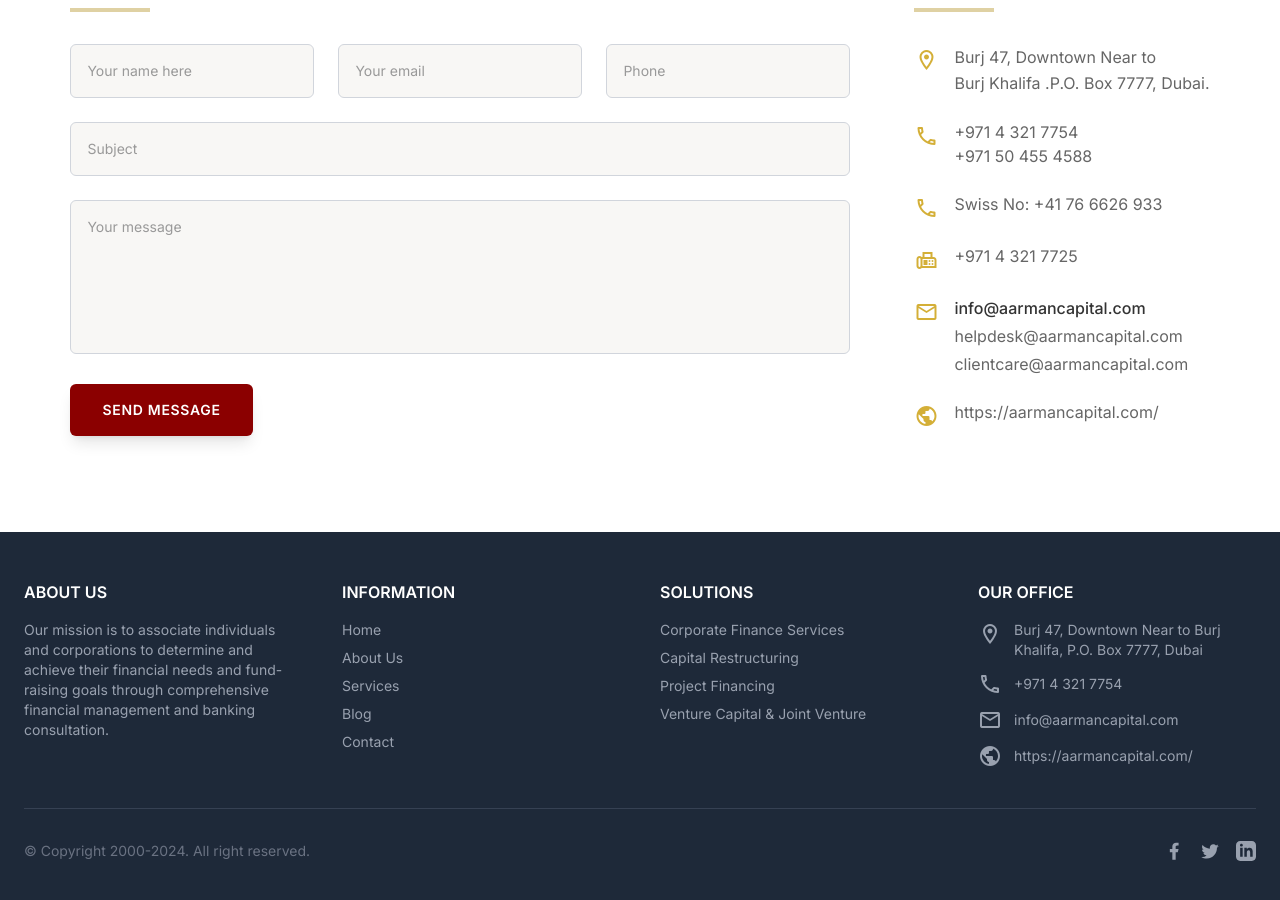
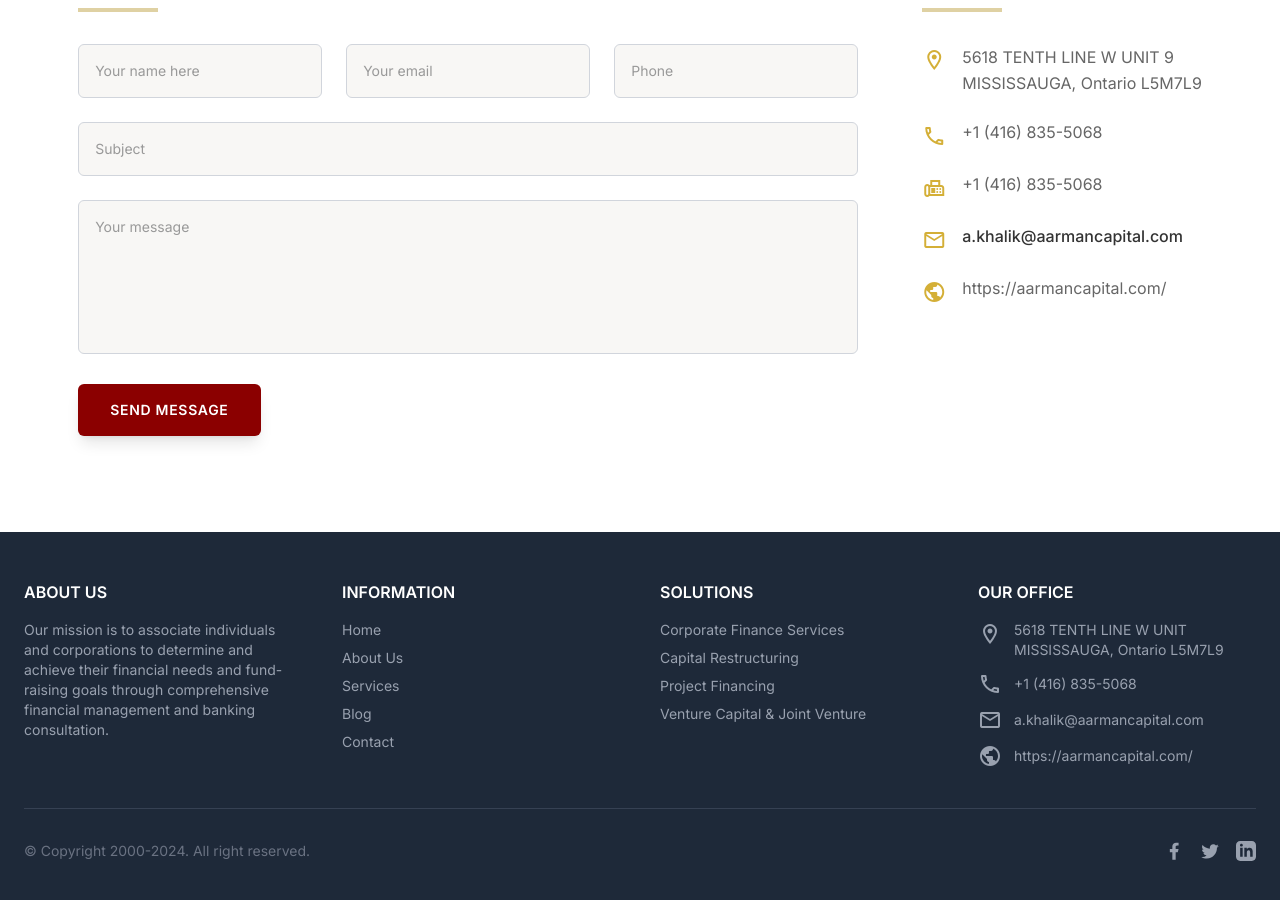
Before and after one commit to varmapenmatsa4567/kings-capital, a Next.js app: page /contact in a window 1280 px wide. Shown: the part 660-1560 px from the top of the page. Built offline with nearby package versions, Linux system fonts and the light colour scheme.

Commit message:
contact details change

```diff
--- a/app/contact/page.tsx
+++ b/app/contact/page.tsx
@@ -99,35 +99,27 @@
                                 <div className="flex items-start">
                                     <span className="material-icons-outlined text-[#D4AF37] mr-4 mt-1">location_on</span>
                                     <p className="leading-relaxed">
-                                        Burj 47, Downtown Near to<br />
-                                        Burj Khalifa .P.O. Box 7777, Dubai.
+                                        5618 TENTH LINE W UNIT 9<br />
+                                        MISSISSAUGA, Ontario L5M7L9
                                     </p>
                                 </div>
 
                                 <div className="flex items-start">
                                     <span className="material-icons-outlined text-[#D4AF37] mr-4 mt-1">phone</span>
                                     <div>
-                                        <p>+971 4 321 7754</p>
-                                        <p>+971 50 455 4588</p>
+                                        <p>+1 (416) 835-5068</p>
                                     </div>
                                 </div>
 
                                 <div className="flex items-start">
-                                    <span className="material-icons-outlined text-[#D4AF37] mr-4 mt-1">call</span>
-                                    <p>Swiss No: +41 76 6626 933</p>
-                                </div>
-
-                                <div className="flex items-start">
                                     <span className="material-icons-outlined text-[#D4AF37] mr-4 mt-1">fax</span>
-                                    <p>+971 4 321 7725</p>
+                                    <p>+1 (416) 835-5068</p>
                                 </div>
 
                                 <div className="flex items-start">
                                     <span className="material-icons-outlined text-[#D4AF37] mr-4 mt-1">email</span>
                                     <div>
-                                        <p className="font-medium text-[#333333]">info@aarmancapital.com</p>
-                                        <p className="mt-1">helpdesk@aarmancapital.com</p>
-                                        <p className="mt-1">clientcare@aarmancapital.com</p>
+                                        <p className="font-medium text-[#333333]">a.khalik@aarmancapital.com</p>
                                     </div>
                                 </div>
 
--- a/components/Footer.tsx
+++ b/components/Footer.tsx
@@ -33,15 +33,16 @@
                         <ul className="space-y-3 text-sm text-gray-400">
                             <li className="flex items-start">
                                 <span className="material-icons-outlined text-lg mr-3 mt-0.5">location_on</span>
-                                <span>Burj 47, Downtown Near to Burj Khalifa, P.O. Box 7777, Dubai</span>
+                                <span>5618 TENTH LINE W UNIT
+                                    MISSISSAUGA, Ontario L5M7L9</span>
                             </li>
                             <li className="flex items-center">
                                 <span className="material-icons-outlined text-lg mr-3">phone</span>
-                                <span>+971 4 321 7754</span>
+                                <span>+1 (416) 835-5068</span>
                             </li>
                             <li className="flex items-center">
                                 <span className="material-icons-outlined text-lg mr-3">email</span>
-                                <span>info@aarmancapital.com</span>
+                                <span>a.khalik@aarmancapital.com</span>
                             </li>
                             <li className="flex items-center">
                                 <span className="material-icons-outlined text-lg mr-3">public</span>
@@ -53,17 +54,17 @@
                 <div className="mt-10 pt-8 border-t border-gray-700 flex flex-col sm:flex-row justify-between items-center text-sm">
                     <p className="text-gray-500">© Copyright 2000-2024. All right reserved.</p>
                     <div className="flex space-x-4 mt-4 sm:mt-0">
-                        <a className="text-gray-400 hover:text-white" href="#">
+                        <a className="text-gray-400 hover:text-white" href="https://www.facebook.com/list2maxrealty/">
                             <svg className="w-5 h-5" fill="currentColor" viewBox="0 0 24 24">
                                 <path d="M14 13.5h2.5l1-4H14v-2c0-1.03 0-2 2-2h1.5V2.14c-.326-.043-1.557-.14-2.857-.14C11.928 2 10 3.657 10 6.7v2.8H7v4h3v9h4v-9z"></path>
                             </svg>
                         </a>
-                        <a className="text-gray-400 hover:text-white" href="#">
+                        <a className="text-gray-400 hover:text-white" href="https://x.com/akhalik16?lang=en">
                             <svg className="w-5 h-5" fill="currentColor" viewBox="0 0 24 24">
                                 <path d="M22.46 6c-.77.35-1.6.58-2.46.67.88-.53 1.56-1.37 1.88-2.38-.83.5-1.75.85-2.72 1.05C18.37 4.5 17.26 4 16 4c-2.35 0-4.27 1.92-4.27 4.29 0 .34.04.67.11.98-3.54-.18-6.69-1.86-8.79-4.45-.37.63-.58 1.37-.58 2.15 0 1.49.76 2.81 1.91 3.58-.7-.02-1.37-.21-1.95-.5v.03c0 2.08 1.48 3.82 3.44 4.21a4.22 4.22 0 0 1-1.93.07 4.28 4.28 0 0 0 4 2.98 8.521 8.521 0 0 1-5.33 1.84c-.34 0-.68-.02-1.02-.06C3.44 20.29 5.7 21 8.12 21 16 21 20.33 14.46 20.33 8.79c0-.19 0-.37-.01-.56.84-.6 1.56-1.36 2.14-2.23z"></path>
                             </svg>
                         </a>
-                        <a className="text-gray-400 hover:text-white" href="#">
+                        <a className="text-gray-400 hover:text-white" href="https://www.linkedin.com/in/abdul-khalik-833279118/?trk=nav_responsive_tab_profile">
                             <svg className="w-5 h-5" fill="currentColor" viewBox="0 0 24 24">
                                 <path d="M19 0h-14c-2.761 0-5 2.239-5 5v14c0 2.761 2.239 5 5 5h14c2.762 0 5-2.239 5-5v-14c0-2.761-2.238-5-5-5zm-11 19h-3v-11h3v11zm-1.5-12.268c-.966 0-1.75-.79-1.75-1.764s.784-1.764 1.75-1.764 1.75.79 1.75 1.764-.783 1.764-1.75 1.764zm13.5 12.268h-3v-5.604c0-3.368-4-3.113-4 0v5.604h-3v-11h3v1.765c1.396-2.586 7-2.777 7 2.476v6.759z"></path>
                             </svg>
```
